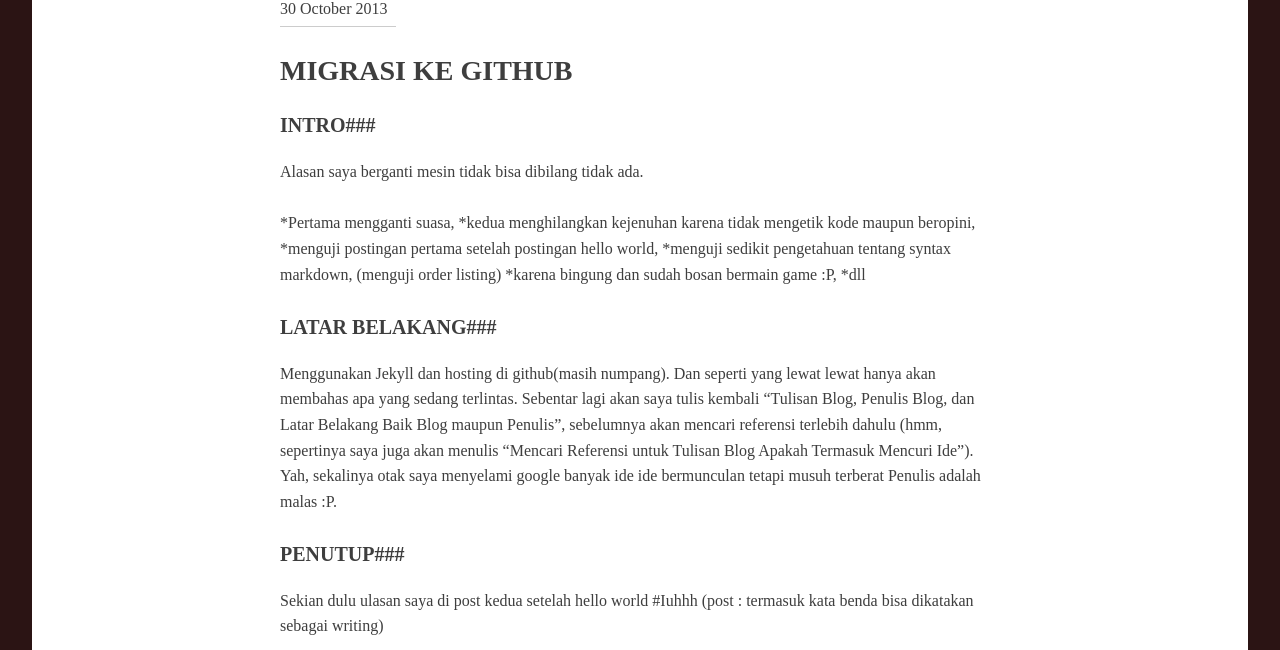
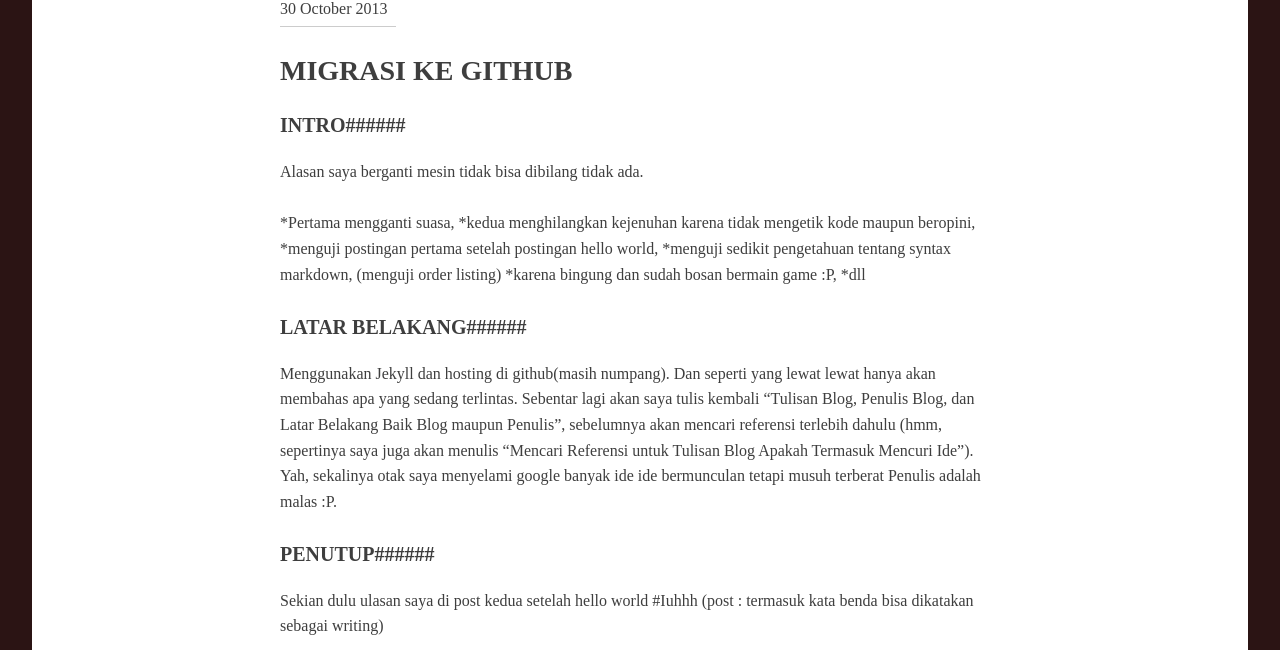
Before and after one commit to longfield21/longfield21.github.com, a Jekyll site: the page built from _posts/2013-10-30-migrasi-ke-github.md, in a window 1280 px wide. Shown: the part 219-869 px from the top of the page. Built offline with Jekyll 4.4.1, drawn with Linux system fonts in a browser that asks for light colours; some web fonts are replaced; Markdown is read by kramdown in place of the engine named in the settings; comment, search, counter and statistics services are not loaded.

Commit message:
repair lagi -_-

```diff
--- a/_posts/2013-10-30-migrasi-ke-github.md
+++ b/_posts/2013-10-30-migrasi-ke-github.md
@@ -4,7 +4,7 @@ title: Migrasi ke Github
 date: 2013-10-30
 ---
 
-###Intro###
+###Intro######
 Alasan saya berganti mesin tidak bisa dibilang tidak ada.
 
 *Pertama mengganti suasa,
@@ -14,9 +14,9 @@ Alasan saya berganti mesin tidak bisa dibilang tidak ada.
 *karena bingung dan sudah bosan bermain game :P,
 *dll
 
-###Latar Belakang###
+###Latar Belakang######
 
 Menggunakan Jekyll dan hosting di github(masih numpang). Dan seperti yang lewat lewat hanya akan membahas apa yang sedang terlintas. Sebentar lagi akan saya tulis kembali "Tulisan Blog, Penulis Blog, dan Latar Belakang Baik Blog maupun Penulis", sebelumnya akan mencari referensi terlebih dahulu (hmm, sepertinya saya juga akan menulis "Mencari Referensi untuk Tulisan Blog Apakah Termasuk Mencuri Ide"). Yah, sekalinya otak saya menyelami google banyak ide ide bermunculan tetapi musuh terberat Penulis adalah malas :P.
 
-###Penutup###
+###Penutup######
 Sekian dulu ulasan saya di post kedua setelah hello world #Iuhhh (post : termasuk kata benda bisa dikatakan sebagai writing)
```
